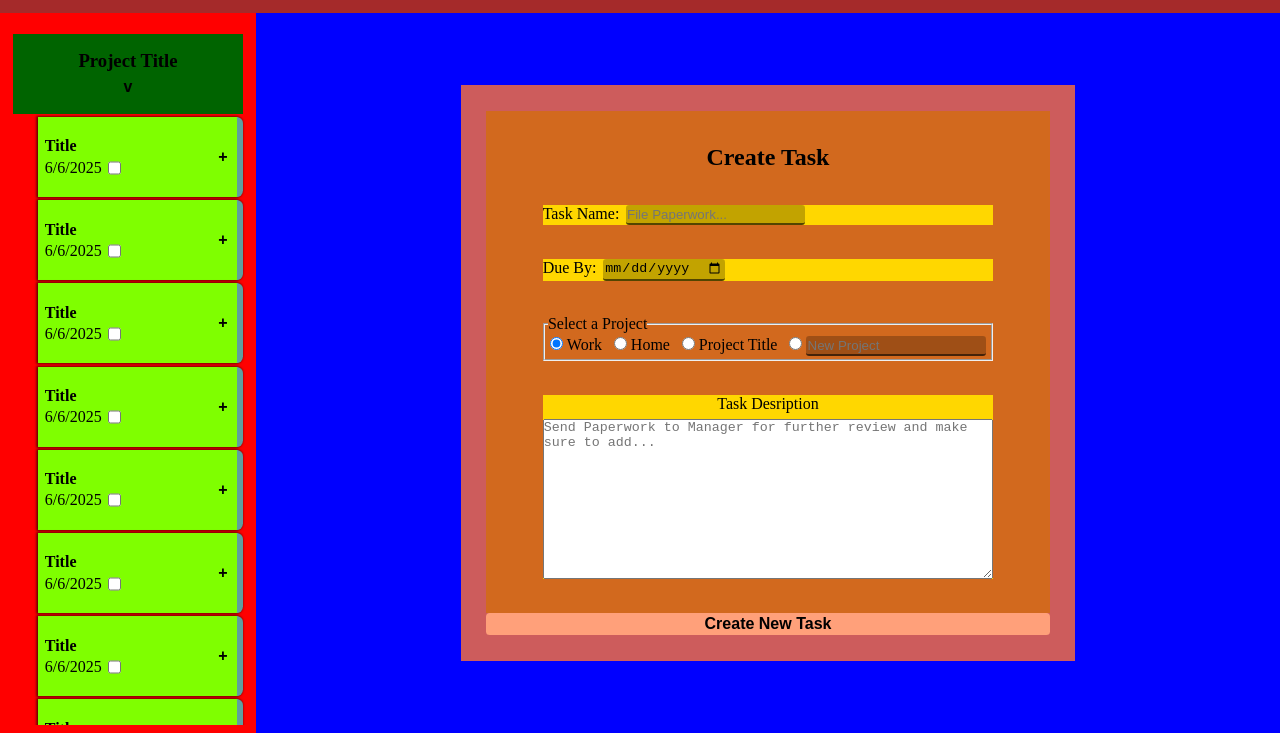
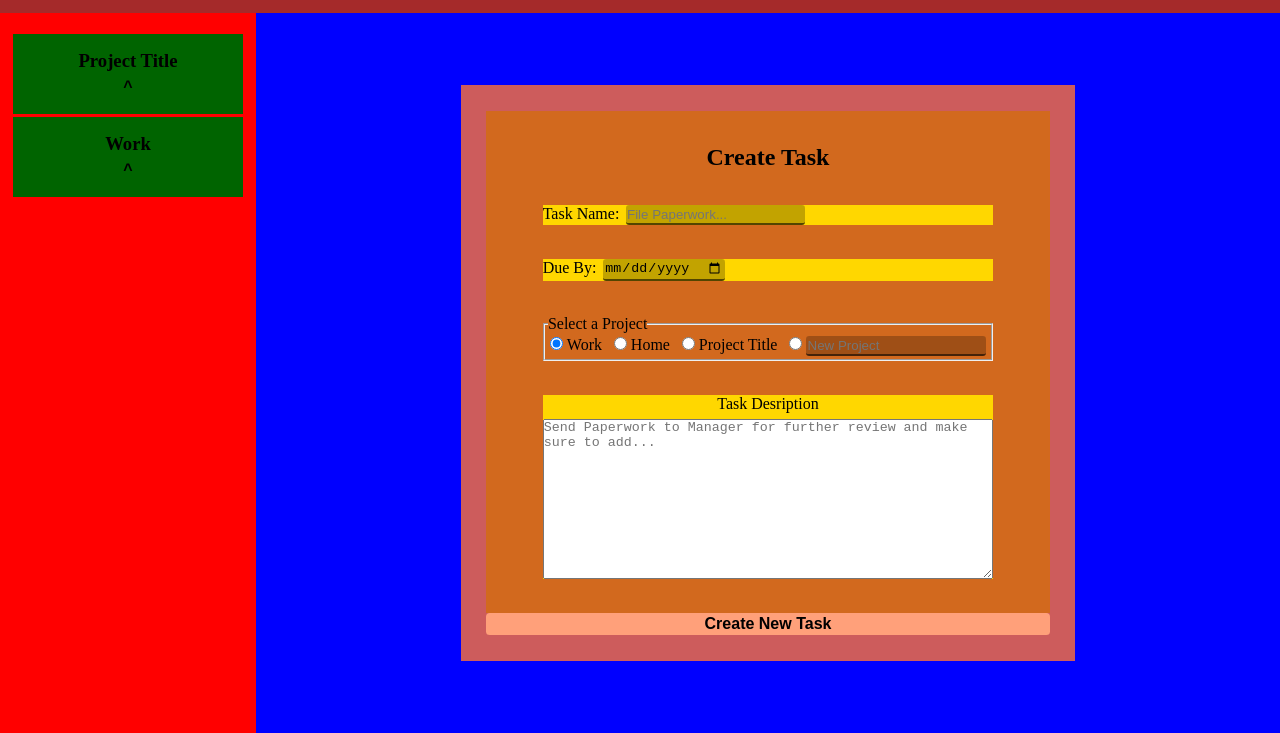
Before and after one commit to PotatoTurtles/Todo-List, a website built with webpack: page src/template.html in a window 1280 px wide. Shown: the part 67-800 px from the top of the page. Built offline with nearby package versions, Linux system fonts and the light colour scheme.

Commit message:
Create Sidebar Projects & Tasks using js
This commit adds the populateProject() function which adds all of the
projects stored in userStorage to the DOM.

```diff
--- a/src/index.js
+++ b/src/index.js
@@ -8,8 +8,9 @@ const radio = [...document.querySelectorAll("input.rad")];
 const area = document.querySelector("textarea");
 const sub = document.querySelector(".create");
 const radIn = document.querySelector("#newInput");
+const sidebar = document.querySelector('.sidebar')
 
-sub.addEventListener('click',()=>console.log(date.value));
+
 
 
 function storageAvailable(type) {
@@ -46,29 +47,29 @@ let userStorage = {
                 "due":"2025-08-20",
                 "projName":"Project Title",
                 "description":"Idk u gotta do work homi pls. Ur finna get fired atp!"
+            },
+            "2nd":{
+                "due":"2026-11-5",
+                "projName":"Project Title",
+                "description":"It eez what it eez"
+            }
+        },
+        "Work":{
+            "Title":{
+                "due":"2025-08-20",
+                "projName":"Project Title",
+                "description":"Idk u gotta do work homi pls. Ur finna get fired atp!"
+            },
+            "2nd":{
+                "due":"2026-11-5",
+                "projName":"Project Title",
+                "description":"It eez what it eez"
             }
         }
     }
 };
 
-const allExpand = [...document.querySelectorAll('.projectTitle>button')];
-allExpand.forEach((val)=>val.addEventListener('click',()=>{
-    val.textContent=='^'?val.textContent='v':val.textContent='^';
-    choosePop(val.parentNode);
-}));
 
-
-const allPop = [...document.querySelectorAll(".right>button")];
-allPop.forEach((val)=>val.addEventListener('click',()=>{
-    if(val.textContent=='–'){
-        val.textContent='+';
-        unpopForm(val);
-    }
-    else{
-        val.textContent='–';
-        popToForm(val);
-    }
-}));
 
 function hideChildren(self){
     const hide = [...self.parentNode.querySelectorAll(".taskTile")];
@@ -139,6 +140,13 @@ function unpopForm(self){
     radIn.value="";
 }
 
+function checkPlus(){
+    let pop = allPop.filter((e)=>e.textContent=='–');
+    if(pop.length>0){
+        return pop[0]
+    }
+}
+
 function choosePop(self){
     if(checkDisplay(self)){
         showChildren(self);
@@ -147,3 +155,105 @@ function choosePop(self){
         hideChildren(self);
     }
 }
+
+function newProject(){
+    let proj = radIn.value;
+    userStorage["userProjects"][proj][inTitle.value]={
+        "due":date.value,
+        "projName":proj,
+        "description":area.value
+    }
+}
+
+//populate DOM from storage.
+function populateProject(projectName){
+    let container = document.createElement('div');
+    container.classList.add('project');
+        let topTile = document.createElement('div');
+        topTile.classList.add('projectTitle');
+            let top = document.createElement('h3');
+            top.textContent=projectName;
+            topTile.appendChild(top);
+
+            let flip = document.createElement('button');
+            flip.textContent='^';
+            topTile.appendChild(flip);
+        container.appendChild(topTile);
+
+        for(const task in userStorage['userProjects'][projectName]){
+            let tile = document.createElement('div');
+            tile.classList.add("taskTile");
+            tile.style.display='none';
+                let left = document.createElement('div');
+                left.classList.add('left');
+                    let title = document.createElement('h4');
+                    title.textContent=task;
+                    left.appendChild(title);
+
+                    let cont = document.createElement('div');
+                        "2025-08-20"
+                        let dueBy = document.createElement('div');
+                        let sorted = `${userStorage['userProjects'][projectName][task]["due"].slice(5,7)}/${userStorage['userProjects'][projectName][task]["due"].slice(8)}/${userStorage['userProjects'][projectName][task]["due"].slice(0,4)}`;
+                        dueBy.textContent=sorted
+                        cont.appendChild(dueBy);
+
+                        let check = document.createElement('input');
+                        check.type="checkbox"
+                        cont.appendChild(check);
+                    left.appendChild(cont);
+                tile.appendChild(left);
+
+                let right = document.createElement('div');
+                right.classList.add('right');
+                    let plus = document.createElement('button');
+                    plus.textContent='+';
+                    right.appendChild(plus);
+                tile.appendChild(right);
+            container.appendChild(tile);
+        }
+    sidebar.appendChild(container);
+}
+populateProject("Project Title");
+populateProject("Work");
+
+
+
+
+
+
+
+//eventListeners
+sub.addEventListener('click',()=>{
+    if(checkPlus()){
+        unpopForm(checkPlus());
+        checkPlus().textContent='+';
+    }
+    else{
+        let project = radio.filter(e=>e.checked)[0];
+        if(userStorage["userProjects"][project.value][inTitle.value]){
+
+        }
+    }
+});
+
+const allExpand = [...document.querySelectorAll('.projectTitle>button')];
+allExpand.forEach((val)=>val.addEventListener('click',()=>{
+    val.textContent=='^'?val.textContent='v':val.textContent='^';
+    choosePop(val.parentNode);
+}));
+
+const allPop = [...document.querySelectorAll(".right>button")];
+allPop.forEach((val)=>val.addEventListener('click',()=>{
+    if(val.textContent=='–'){
+        val.textContent='+';
+        unpopForm(val);
+    }
+    else{
+        if(checkPlus()){
+            unpopForm(checkPlus());
+            checkPlus().textContent='+';
+        }
+        val.textContent='–';
+        popToForm(val);
+    }
+}));
--- a/src/style.css
+++ b/src/style.css
@@ -53,12 +53,12 @@ header{
         box-shadow: 0 0 0 0.2vh rgba(0, 123, 255, 0.25);
     }
 .sidebar{
-    display: grid;
     grid-area: 3/1/4/2;
+    display: flex;
+    flex-direction: column;
+    align-items: stretch;
     padding: 1vw;
 
-    grid: 10vh / 1fr;
-    grid-auto-rows: 10vh;
     gap: 0.25vw;
     overflow: hidden;
     overflow-y: auto;
@@ -67,6 +67,8 @@ header{
 }
     .project{
         display: grid;
+        width: 100%;
+
 
         grid: 10vh / 1fr;
         grid-auto-rows: 10vh;
--- a/src/template.html
+++ b/src/template.html
@@ -19,7 +19,7 @@
         </div>
     </header>
     <div class="sidebar">
-        <div class="project">
+        <!-- <div class="project">
             <div class="projectTitle">
                 <h3>Project Title</h3>
                 <button>v</button>
@@ -132,8 +132,7 @@
                     <button>+</button>
                 </div>
             </div>
-
-        </div>
+        </div> -->
     </div>
     <div class="container">
         <div class="centered">
```
